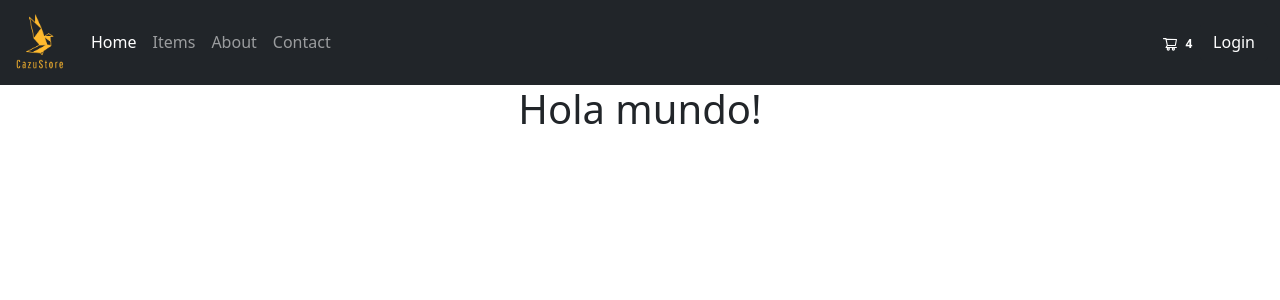
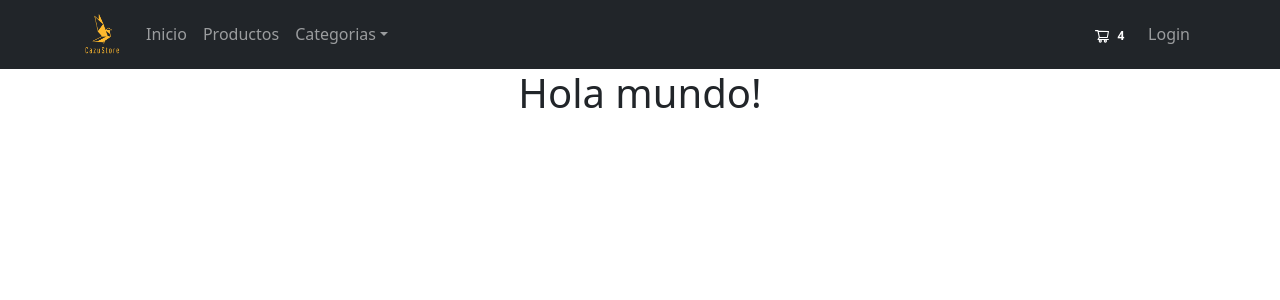
Before and after one commit to Sempatte/cazustore, a React (Create React App) app: page / in a window 1280 px wide. Shown: the top 300 px of the page. Built offline with nearby package versions, Linux system fonts and the light colour scheme.

Commit message:
Navbar bootstrap

```diff
--- a/src/App.js
+++ b/src/App.js
@@ -1,7 +1,7 @@
 import './App.css';
 import React from 'react';
 import {BrowserRouter as Router, Switch, Route} from 'react-router-dom';
-import Navbar from './components/navegation/NavBar';
+import Navbar from './components/navegation/navbar';
 import Home from './components/pages/Home';
 import ItemListContainer from './components/ItemListContainer';
 
--- a/src/components/navegation/navbar.js
+++ b/src/components/navegation/navbar.js
@@ -1,55 +1,39 @@
 import React from 'react';
-import {Link} from 'react-router-dom';
 import '../CartWidget'
 import CartWidget from '../CartWidget';
 import Logo from '../../Logo.png'
+import{ Navbar, Nav, NavDropdown, Container}  from "react-bootstrap";
 
 const NavBar = () => {
     return (
 
-        <nav className="navbar navbar-expand-lg navbar-dark bg-dark">
-
-            <div className="container-fluid">
-
-                <Link className="navbar-brand" to="/">
-                    <img width="55" src={Logo} alt="Logo1"></img>
-                </Link>
-
-
-                <div className="collapse navbar-collapse" id="navbarSupportedContent">
-
-
-                    <ul className="navbar-nav me-auto mb-2 mb-lg-0">
-                        <li className="nav-item">
-                            <Link className="nav-link active" to="/">Home</Link>
-                        </li>
-                        <li className="nav-item">
-                            <Link className="nav-link" to="/ItemListContainer">Items</Link>
-
-                        </li>
-                        <li className="nav-item">
-                            <Link className="nav-link" to="#">About</Link>
-                        </li>
-                        <li className="nav-item">
-                            <Link className="nav-link" to="#">Contact</Link>
-                        </li>
-
-                    </ul>
-
-                </div>
-
-
-                <div className="d-flex align-items-center">
-                    <CartWidget>
-                        4
-                    </CartWidget>
-
-                    <button className="btn btn-dark" type="button">Login</button>
-                </div>
-
-            </div>
-
-        </nav>
+        <Navbar collapseOnSelect expand="lg" bg="dark" variant="dark">
+            <Container>
+                <Navbar.Brand href="/">
+                    <img src={Logo} width="40" alt="Facebook"/>
+                </Navbar.Brand>
+                <Navbar.Toggle aria-controls="responsive-navbar-nav" />
+                <Navbar.Collapse id="responsive-navbar-nav">
+                    <Nav className="me-auto">
+                        <Nav.Link href="/">Inicio</Nav.Link>
+                        <Nav.Link href="/ItemListContainer">Productos</Nav.Link>
+                        <NavDropdown title="Categorias" id="collasible-nav-dropdown">
+                            <NavDropdown.Item href="#">Celulares</NavDropdown.Item>
+                            <NavDropdown.Item href="#">Computadoras</NavDropdown.Item>
+                            <NavDropdown.Item href="#">Laptops</NavDropdown.Item>
+                            <NavDropdown.Divider />
+                            <NavDropdown.Item href="#action/3.4">Hardware</NavDropdown.Item>
+                        </NavDropdown>
+                    </Nav>
+                    <Nav>
+                        <Nav.Link href="#" ><CartWidget>4</CartWidget></Nav.Link>
+                        <Nav.Link eventKey={2} href="#">
+                            Login
+                        </Nav.Link>
+                    </Nav>
+                </Navbar.Collapse>
+            </Container>
+        </Navbar>
         )
     };
 
```
